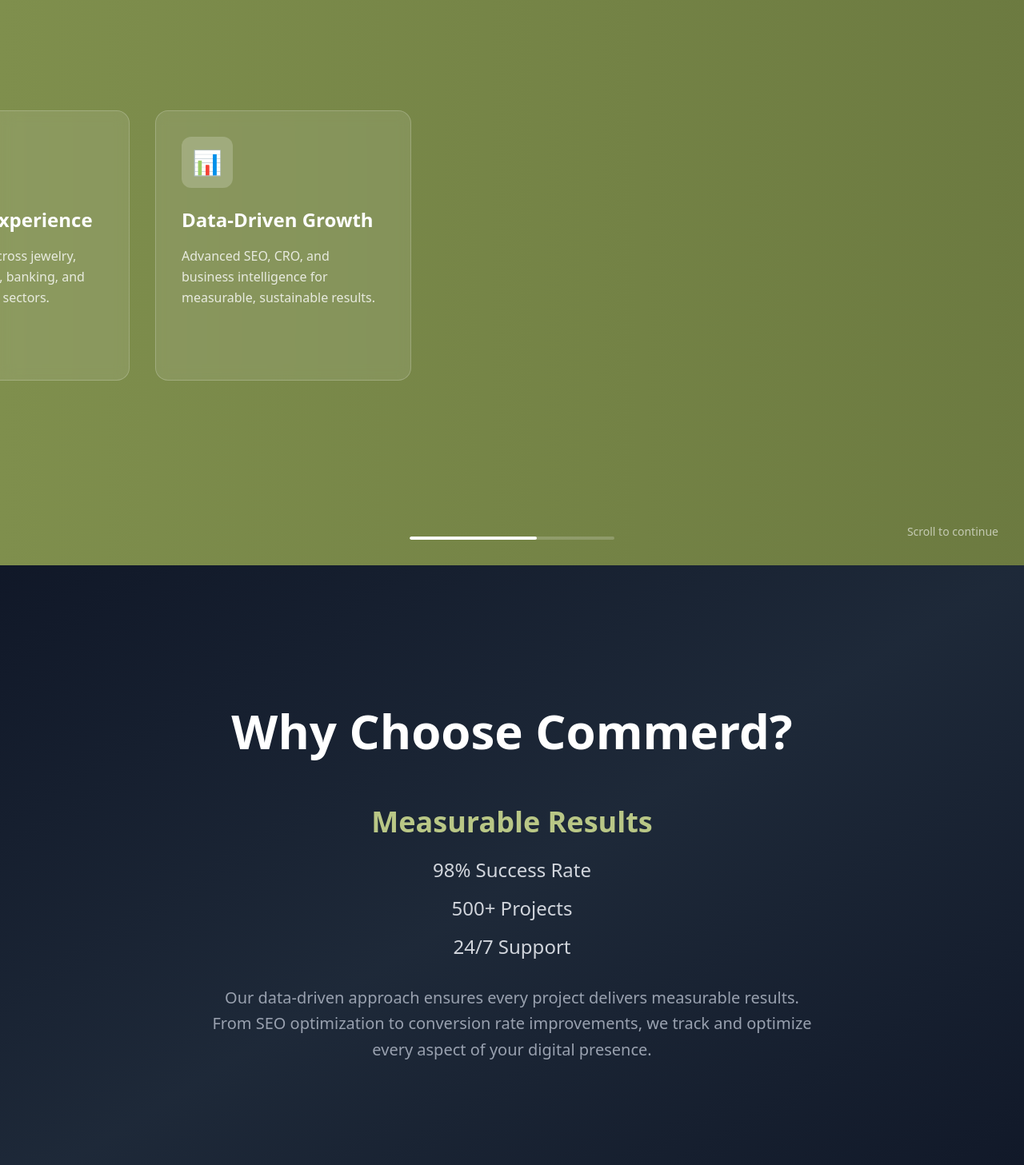
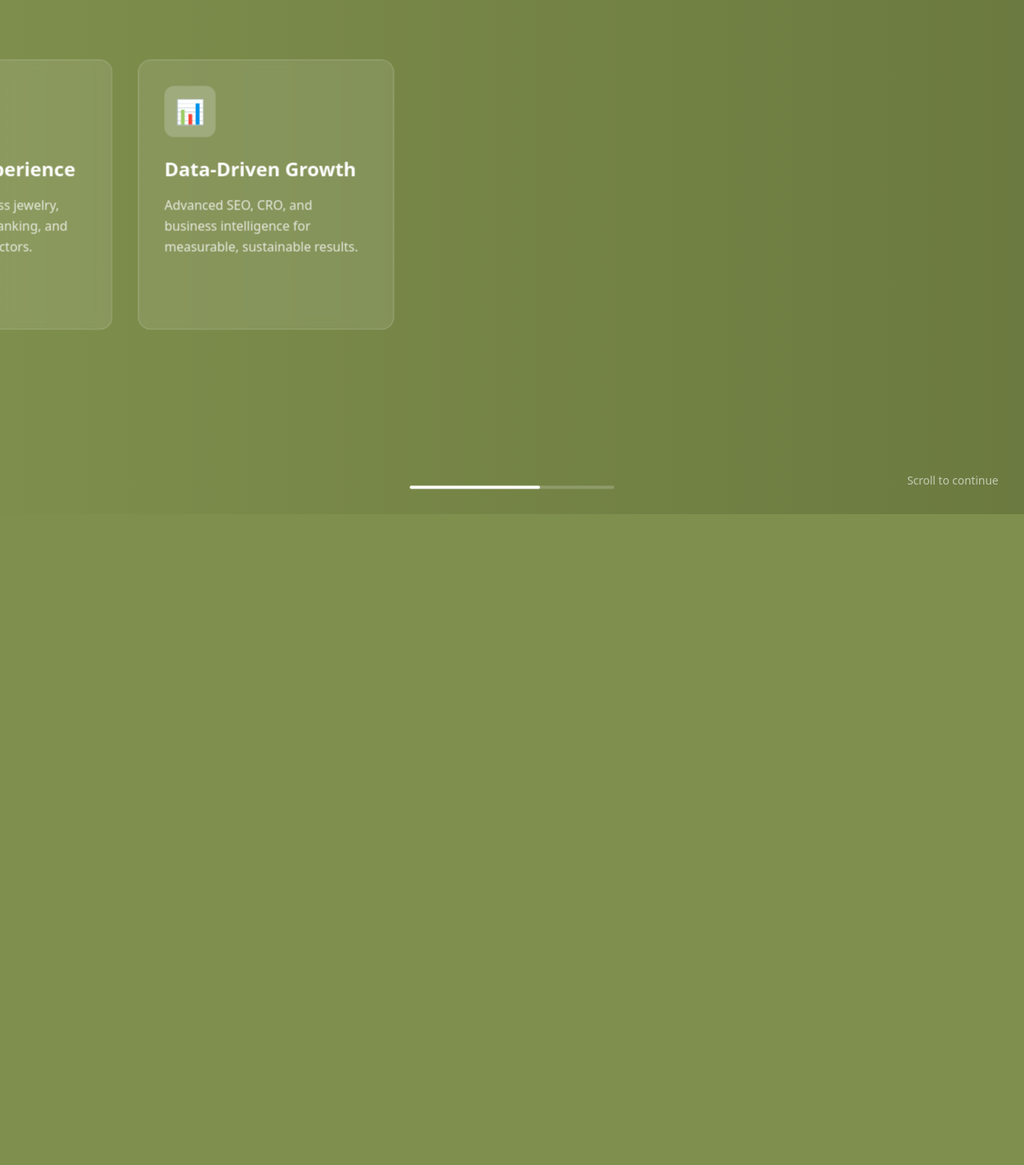
Before and after one commit to commerd/commerd, a Next.js app: page /about in a window 1280 px wide. Shown: the part 1180-2637 px from the top of the page at 80% size. Built offline with nearby package versions, Linux system fonts and the light colour scheme; no server answers.

Commit message:
Improve scroll-based components with proper height calculations and sticky positioning

```diff
--- a/src/components/homepage/Carousel.tsx
+++ b/src/components/homepage/Carousel.tsx
@@ -1,5 +1,5 @@
 "use client";
-import { useEffect, useRef, useState } from 'react';
+import { useRef } from 'react';
 import { motion, useScroll, useTransform } from 'framer-motion';
 
 interface CarouselItem {
@@ -17,8 +17,6 @@
 
 export function Carousel({ items, className = "" }: CarouselProps) {
   const containerRef = useRef<HTMLDivElement>(null);
-  const [isInView, setIsInView] = useState(false);
-  const [scrollProgress, setScrollProgress] = useState(0);
 
   const { scrollYProgress } = useScroll({
     target: containerRef,
@@ -27,23 +25,16 @@
 
   const x = useTransform(scrollYProgress, [0, 1], ["0%", "-100%"]);
 
-  useEffect(() => {
-    const unsubscribe = scrollYProgress.onChange((latest) => {
-      setScrollProgress(latest);
-      setIsInView(latest > 0 && latest < 1);
-    });
-
-    return () => unsubscribe();
-  }, [scrollYProgress]);
-
   return (
     <div
       ref={containerRef}
-      className={`relative h-screen w-full overflow-hidden ${className}`}
+      className={`relative ${className}`}
+      style={{ height: '200vh' }}
+    >
+      <motion.div
+        className="sticky top-0 h-screen w-full overflow-hidden"
         style={{
-        position: 'sticky',
-        top: 0,
-        zIndex: 10
+          y: useTransform(scrollYProgress, [0, 1], [0, -100])
         }}
       >
         {/* Background overlay */}
@@ -61,9 +52,9 @@
                 className="flex-shrink-0 w-80 bg-white/10 backdrop-blur-sm rounded-2xl p-8 border border-white/20"
                 initial={{ opacity: 0, y: 50 }}
                 animate={{
-                opacity: isInView ? 1 : 0.3,
-                y: isInView ? 0 : 50,
-                scale: isInView ? 1 : 0.9
+                  opacity: 1,
+                  y: 0,
+                  scale: 1
                 }}
                 transition={{
                   duration: 0.6,
@@ -93,7 +84,7 @@
           <div className="w-64 h-1 bg-white/20 rounded-full overflow-hidden">
             <motion.div
               className="h-full bg-white rounded-full"
-            style={{ width: `${scrollProgress * 100}%` }}
+              style={{ width: useTransform(scrollYProgress, [0, 1], ["0%", "100%"]) }}
             />
           </div>
         </div>
@@ -102,6 +93,7 @@
         <div className="absolute bottom-8 right-8 z-30 text-white/60 text-sm">
           Scroll to continue
         </div>
+      </motion.div>
     </div>
   );
 }
--- /dev/null
+++ b/src/components/homepage/ScrollContainer.tsx
@@ -0,0 +1,34 @@
+"use client";
+import { useRef } from 'react';
+import { motion, useScroll, useTransform } from 'framer-motion';
+
+interface ScrollContainerProps {
+  children: React.ReactNode;
+  className?: string;
+}
+
+export function ScrollContainer({ children, className = "" }: ScrollContainerProps) {
+  const containerRef = useRef<HTMLDivElement>(null);
+
+  const { scrollYProgress } = useScroll({
+    target: containerRef,
+    offset: ["start end", "end start"]
+  });
+
+  return (
+    <div
+      ref={containerRef}
+      className={`relative ${className}`}
+      style={{ height: '200vh' }} // Give it extra height for scroll
+    >
+      <motion.div
+        className="sticky top-0 h-screen w-full"
+        style={{
+          y: useTransform(scrollYProgress, [0, 1], [0, -100])
+        }}
+      >
+        {children}
+      </motion.div>
+    </div>
+  );
+}
--- a/src/components/homepage/ScrollText.tsx
+++ b/src/components/homepage/ScrollText.tsx
@@ -1,6 +1,6 @@
 "use client";
-import { useEffect, useRef, useState } from 'react';
-import { motion, useScroll } from 'framer-motion';
+import { useRef, useState, useEffect } from 'react';
+import { motion, useScroll, useTransform } from 'framer-motion';
 
 interface TextBlock {
   id: string;
@@ -18,19 +18,14 @@
 export function ScrollText({ title, textBlocks, className = "" }: ScrollTextProps) {
   const containerRef = useRef<HTMLDivElement>(null);
   const [currentBlockIndex, setCurrentBlockIndex] = useState(0);
-  const [isInView, setIsInView] = useState(false);
 
   const { scrollYProgress } = useScroll({
     target: containerRef,
     offset: ["start end", "end start"]
   });
 
-  // const y = useTransform(scrollYProgress, [0, 1], ["0%", "-100%"]);
-
   useEffect(() => {
     const unsubscribe = scrollYProgress.onChange((latest) => {
-      setIsInView(latest > 0 && latest < 1);
-
       // Calculate which text block should be active based on scroll progress
       const blockIndex = Math.floor(latest * textBlocks.length);
       setCurrentBlockIndex(Math.min(blockIndex, textBlocks.length - 1));
@@ -44,11 +39,13 @@
   return (
     <div
       ref={containerRef}
-      className={`relative h-screen w-full overflow-hidden ${className}`}
+      className={`relative ${className}`}
+      style={{ height: '200vh' }}
+    >
+      <motion.div
+        className="sticky top-0 h-screen w-full overflow-hidden"
         style={{
-        position: 'sticky',
-        top: 0,
-        zIndex: 10
+          y: useTransform(scrollYProgress, [0, 1], [0, -100])
         }}
       >
         {/* Background */}
@@ -62,8 +59,8 @@
               className="text-4xl md:text-6xl font-bold text-white mb-16"
               initial={{ opacity: 0, y: 50 }}
               animate={{
-              opacity: isInView ? 1 : 0,
-              y: isInView ? 0 : 50
+                opacity: 1,
+                y: 0
               }}
               transition={{ duration: 0.8 }}
             >
@@ -137,6 +134,7 @@
         <div className="absolute bottom-8 right-8 z-30 text-white/60 text-sm">
           Scroll to continue
         </div>
+      </motion.div>
     </div>
   );
 }
--- a/src/components/homepage/index.ts
+++ b/src/components/homepage/index.ts
@@ -1,3 +1,4 @@
 export { HomePage } from './HomePage';
 export { Carousel } from './Carousel';
 export { ScrollText } from './ScrollText';
+export { ScrollContainer } from './ScrollContainer';
```
Lines whose indentation alone changed are shown as unchanged.
